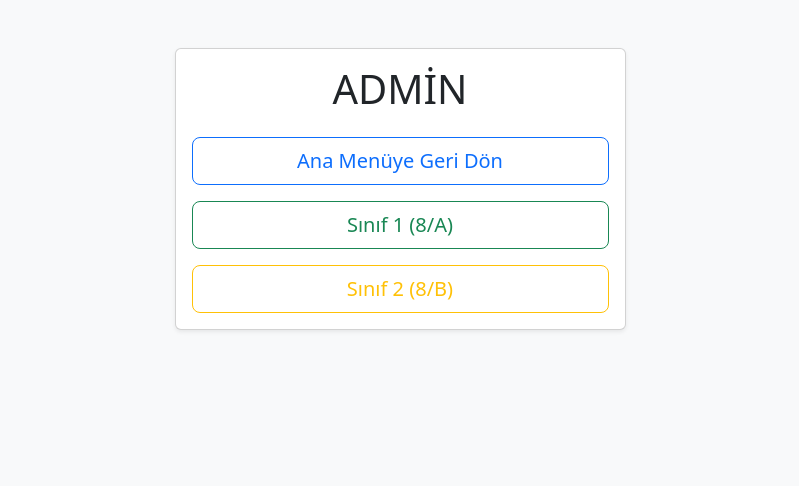
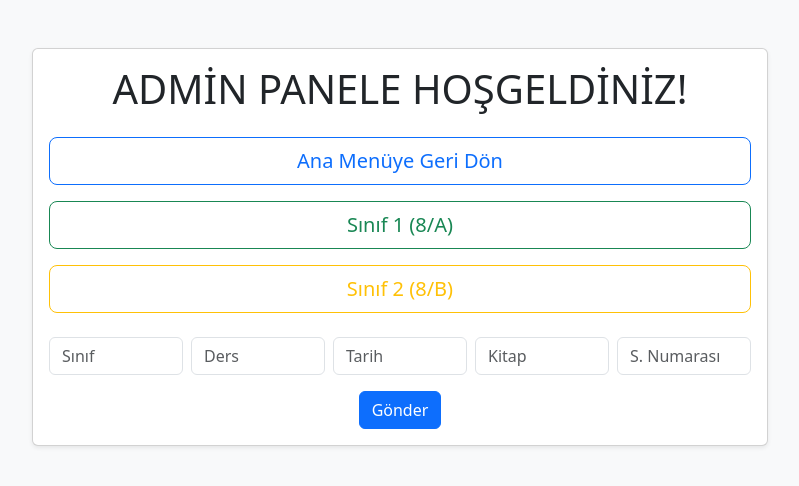
Before and after one commit to MustafaKeremEROGLU/OTAS, a Flask app: page /admin in a window 1280 px wide. Shown: the top 486 px of the page, without its empty margins (240-1039 px from the left). Run offline with Flask 3, Linux system fonts and the light colour scheme.

Commit message:
second commit

```diff
--- a/templates/admin.html
+++ b/templates/admin.html
@@ -9,16 +9,38 @@
 
   <div class="container mt-5">
     <div class="row justify-content-center">
-      <div class="col-md-6 col-lg-5">
+      <div class="col-md-8">
         <div class="card shadow-sm text-center">
           <div class="card-body">
-            <h1 class="card-title mb-4">ADMİN</h1>
+            <h1 class="card-title mb-4">ADMİN PANELE HOŞGELDİNİZ!</h1>
 
-            <div class="d-grid gap-3">
+            <div class="d-grid gap-3 mb-4">
               <a href="/" target="_blank" class="btn btn-outline-primary btn-lg">Ana Menüye Geri Dön</a>
               <a href="/sinif1" target="_blank" class="btn btn-outline-success btn-lg">Sınıf 1 (8/A)</a>
               <a href="/sinif2" target="_blank" class="btn btn-outline-warning btn-lg">Sınıf 2 (8/B)</a>
             </div>
+
+            <!-- Input Alanları -->
+            <form action="/veri" method="POST">
+              <div class="row g-2">
+                <div class="col">
+                  <input type="text" class="form-control" name="deger1" placeholder="Sınıf">
+                </div>
+                <div class="col">
+                  <input type="text" class="form-control" name="deger2" placeholder="Ders">
+                </div>
+                <div class="col">
+                  <input type="text" class="form-control" name="deger3" placeholder="Tarih">
+                </div>
+                <div class="col">
+                  <input type="text" class="form-control" name="deger4" placeholder="Kitap">
+                </div>
+                <div class="col">
+                  <input type="text" class="form-control" name="deger5" placeholder="S. Numarası">
+                </div>
+              </div>
+              <button type="submit" class="btn btn-primary mt-3">Gönder</button>
+            </form>
 
           </div>
         </div>
```
